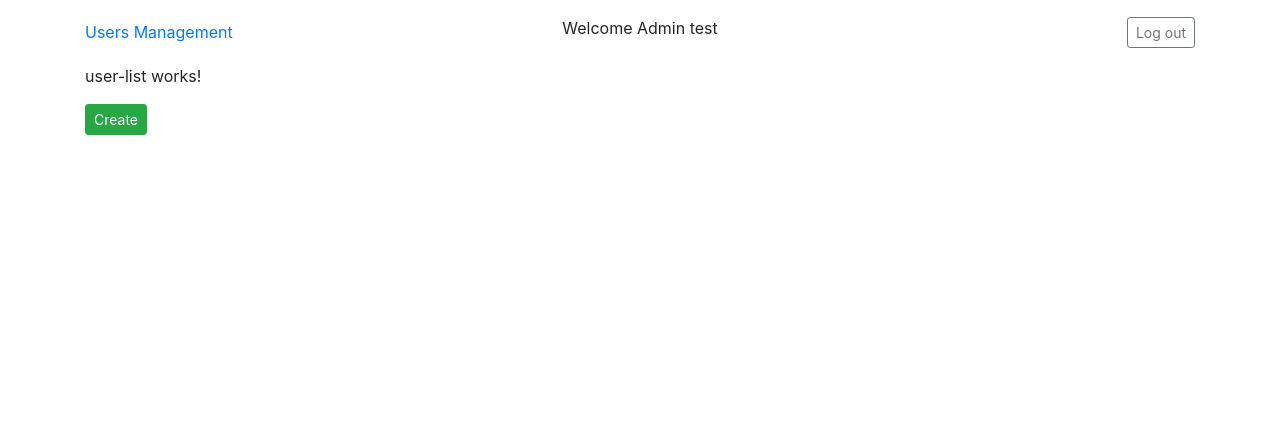
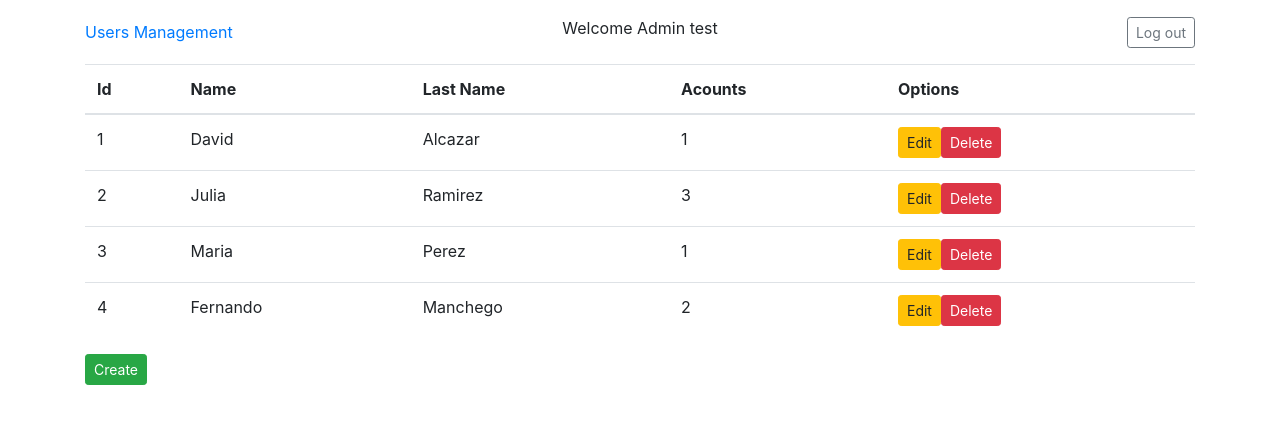
Before and after one commit to Arpatron/SimpleUserManagement, an Angular app in the folder UserManagement/: page /userList in a window 1280 px wide. Shown: the top 424 px of the page. Built offline with nearby package versions, Linux system fonts and the light colour scheme.

Commit message:
list of ussers moked for test

```diff
--- a/UserManagement/src/app/components/users/user-list/user-list.component.html
+++ b/UserManagement/src/app/components/users/user-list/user-list.component.html
@@ -1 +1,25 @@
-<p>user-list works!</p>
+<div class='table-responsive'>
+    <table class='table' *ngIf='users && users.length'>
+        <thead>
+            <tr>
+                <th>Id</th>
+                <th>Name</th>
+                <th>Last Name</th>
+                <th>Acounts</th>
+                <th>Options</th>
+            </tr>
+        </thead>
+        <tbody>
+            <tr *ngFor='let user of users'>
+                <td>{{ user.id }}</td>
+                <td>{{ user.name }}</td>
+                <td>{{ user.lastName }}</td>
+                <td>{{ user.accounts.length }}</td>
+                <td>
+                    <a class="btn btn-sm btn-warning" [routerLink]="['/detail', user.id]">Edit</a>
+                    <button class="btn btn-sm btn-danger" (click)="deleteUser()">Delete</button>
+                </td>
+            </tr>
+        </tbody>
+    </table>
+</div>
--- a/UserManagement/src/app/components/users/user-list/user-list.component.ts
+++ b/UserManagement/src/app/components/users/user-list/user-list.component.ts
@@ -1,4 +1,6 @@
 import { Component, OnInit } from '@angular/core';
+import { User } from 'src/app/core/models/user';
+import { States } from 'src/app/core/models/states.enum';
 
 @Component({
   selector: 'app-user-list',
@@ -7,9 +9,53 @@ import { Component, OnInit } from '@angular/core';
 })
 export class UserListComponent implements OnInit {
 
+  users: User[] = [];
+
   constructor() { }
 
   ngOnInit() {
+    this.mockData();
   }
 
+  deleteUser() {
+
+  }
+
+  mockData() {
+    this.users.push({
+      id: 1,
+      name: 'David',
+      lastName: 'Alcazar',
+      accounts: [{ iban: '201453215432145568784', state: States.active }],
+      state: States.active
+    });
+    this.users.push({
+      id: 2,
+      name: 'Julia',
+      lastName: 'Ramirez',
+      accounts: [
+        { iban: '984651321569786513215', state: States.active },
+        { iban: '543221468743515486744', state: States.inactive },
+        { iban: '321564874635435156474', state: States.active },
+      ],
+      state: States.active
+    });
+    this.users.push({
+      id: 3,
+      name: 'Maria',
+      lastName: 'Perez',
+      accounts: [{ iban: '314185315213213541351', state: States.active }],
+      state: States.active
+    });
+    this.users.push({
+      id: 4,
+      name: 'Fernando',
+      lastName: 'Manchego',
+      accounts: [
+        { iban: '651321354135132186415', state: States.active },
+        { iban: '968451315468512318565', state: States.active }
+      ],
+      state: States.active
+    });
+  }
 }
--- a/UserManagement/src/app/core/models/administrator.ts
+++ b/UserManagement/src/app/core/models/administrator.ts
@@ -1,2 +1,5 @@
+import { User } from './user';
+
 export class Administrator {
+    users: User[];
 }
--- a/UserManagement/src/app/core/models/bank-account.ts
+++ b/UserManagement/src/app/core/models/bank-account.ts
@@ -1,2 +1,6 @@
+import { States } from './states.enum';
+
 export class BankAccount {
+    iban: string;
+    state: States;
 }
--- a/UserManagement/src/app/core/models/states.enum.ts
+++ b/UserManagement/src/app/core/models/states.enum.ts
@@ -1,2 +1,5 @@
 export enum States {
+    active,
+    inactive,
+    bloqued
 }
```
Also changed, not shown: UserManagement/src/app/core/models/user.ts (+8 -0 lines).
